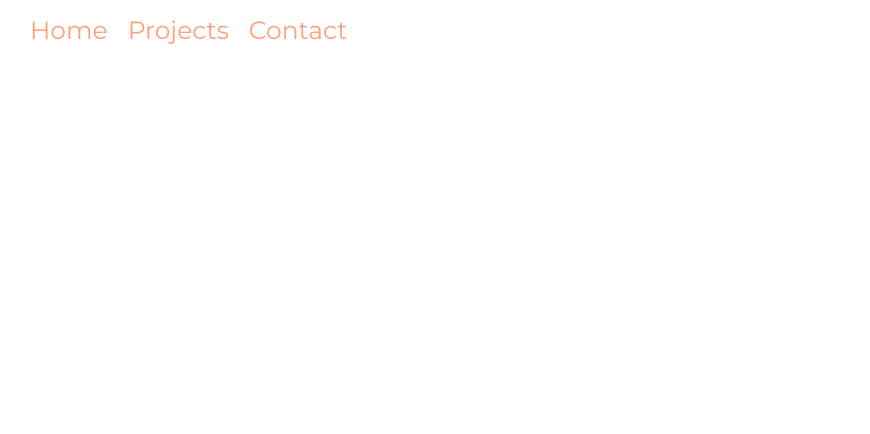
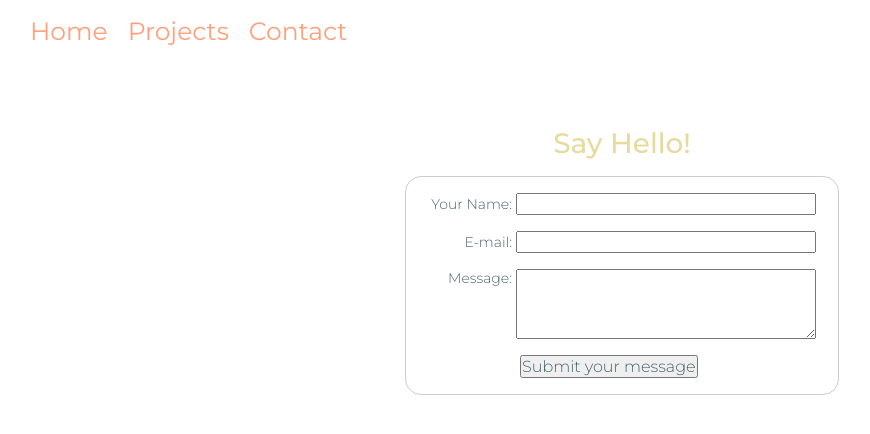
Before and after one commit to Hamediaj/Portfolio, a plain HTML site: page contact.html in a window 1280 px wide. Shown: the whole page, without its empty margins (18-888 px from the left). Drawn offline with nearby package versions, Linux system fonts and the light colour scheme.

Commit message:
added contact form on contact page

```diff
--- a/contact.html
+++ b/contact.html
@@ -5,7 +5,6 @@
   <title>Hamedia Jemal</title>
   <link rel="stylesheet" type="text/css" href="styles/stylesheet.css" >
   <script src="https://kit.fontawesome.com/ea5566b4d4.js" crossorigin="anonymous"></script>
-  <link rel="stylesheet" type="text/css" href="styles/normalize.css" >
   <link href="https://fonts.googleapis.com/css2?family=Montserrat:wght@300;400;500;600&display=swap" rel="stylesheet">
 </head>
 
@@ -20,6 +19,31 @@
 </header>
 
   <body>
+<main class="main-contact"
+      <div class="contact-title">
+        <h2>Say Hello!</h2>
+      </div>
 
+      <form class="contact-form" action="contact.html" method="post">
+        <ul>
+          <li><label for="name">Your Name:</label>
+          <input type="text" id="name" name="user_name"></li>
+
+          <li>
+            <label for="mail">E-mail:</label>
+            <input type="email" id="email" name="user_email">
+          </li>
+
+          <li>
+            <label for="msg">Message:</label>
+            <textarea id="msg" name="user_message"></textarea>
+          </li>
+
+          <li class="button">
+            <button type="submit">Submit your message</button>
+          </li>
+        </ul>
+      </form>
+    </main>
   </body>
 </html>
--- a/styles/stylesheet.css
+++ b/styles/stylesheet.css
@@ -113,7 +113,7 @@ div a {
 .navlist a  {
   transition-property: color;
   transition-property: font-size;
-  transition-duration: 500ms;
+  transition-duration: 300ms;
 }
 
 .navlist a:hover {
@@ -124,7 +124,7 @@ div a {
 div a {
   transition-property: color;
   transition-property: font-size;
-  transition-duration: 500ms;
+  transition-duration: 300ms;
 }
 
 div a:hover {
@@ -134,9 +134,98 @@ div a:hover {
 
 .right-content p{
   transition-property: color;
-  transition-duration: 500ms;
+  transition-duration: 300ms;
 }
 
 .right-content p:hover {
   color: #85adad;
 }
+
+/* NOTE: contact page begins here */
+
+
+h2{
+  display: flex;
+  justify-content: center;
+  padding-top: 4rem;
+  padding-bottom: 1rem;
+  font-family: 'Montserrat', sans-serif;
+  font-size: 28px;
+  font-weight: 500;
+  color: #E6DA9D;
+}
+
+form {
+  /* Center the form on the page */
+  margin: 0 auto;
+  width: 400px;
+  /* Form outline */
+  padding: 1em;
+  border: 1px solid #CCC;
+  border-radius: 1em;
+}
+
+form ul {
+  list-style: none;
+  padding: 0;
+  margin: 0;
+}
+
+form li + li {
+  margin-top: 1em;
+}
+
+label {
+  /* Uniform size & alignment */
+  display: inline-block;
+  width: 90px;
+  text-align: right;
+}
+
+input,
+textarea {
+  /* To make sure that all text fields have the same font settings
+     By default, textareas have a monospace font */
+     color: #527a7a;
+     font-family: 'Montserrat', sans-serif;
+     font-size: 14px;
+     font-weight: 300;
+
+  /* Uniform text field size */
+  width: 300px;
+  box-sizing: border-box;
+}
+
+
+textarea {
+  /* Align multiline text fields with their labels */
+  vertical-align: top;
+
+  /* Provide space to type some text */
+  height: 5em;
+}
+
+.button {
+  /* Align buttons with the text fields */
+  padding-left: 90px; /* same size as the label elements */
+}
+
+button {
+  /* This extra margin represent roughly the same space as the space
+     between the labels and their text fields */
+  margin-left: .5em;
+}
+
+label {
+  color: #4a646c;
+  font-family: 'Montserrat', sans-serif;
+  font-size: 14px;
+  font-weight: 300;
+}
+
+button {
+  color: #4a646c;
+  font-family: 'Montserrat', sans-serif;
+  font-size: 16px;
+  font-weight: 300;
+}
```
